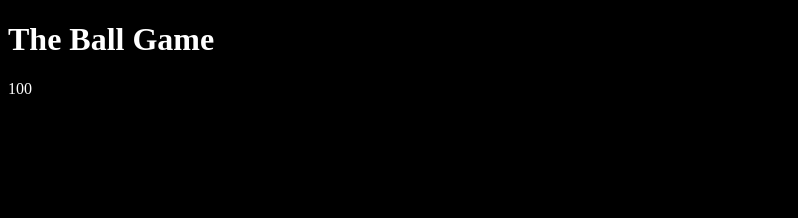
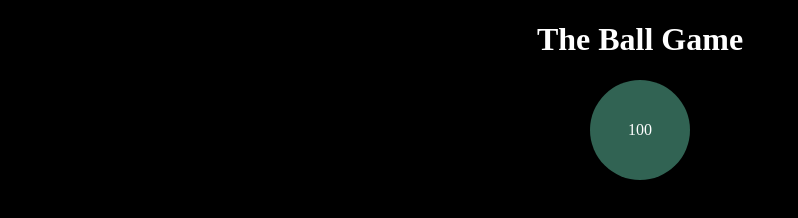
Before and after one commit to Hadar-Sabag/The-Ball-Game, a plain HTML site: page index.html in a window 1280 px wide. Shown: the whole page, without its empty margins (0-798 px from the left). Drawn offline with Linux system fonts and the light colour scheme.

Commit message:
Style div to circle

```diff
--- a/css/style.css
+++ b/css/style.css
@@ -1,8 +1,25 @@
+* {
+    box-sizing: border-box;
+}
+
 body {
     background-color: black;
+    text-align: center;
 }
 
 h1,
 .ball {
     color: white;
 }
+
+.ball {
+    width: 100px;
+    height: 100px;
+    border-radius: 50%;
+    background-color: rgb(49, 99, 83);
+    margin-inline: auto;
+    cursor: pointer;
+
+    display: grid;
+    place-items: center;
+}
--- a/index.html
+++ b/index.html
@@ -11,9 +11,9 @@
 <body>
     <h1>The Ball Game</h1>
 
-    <div class="ball">100</div>
+    <div class="ball" onclick="onBallClick()">100</div>
 
-
+    <script src="js/main.js"></script>
 </body>
 
 </html>
```
